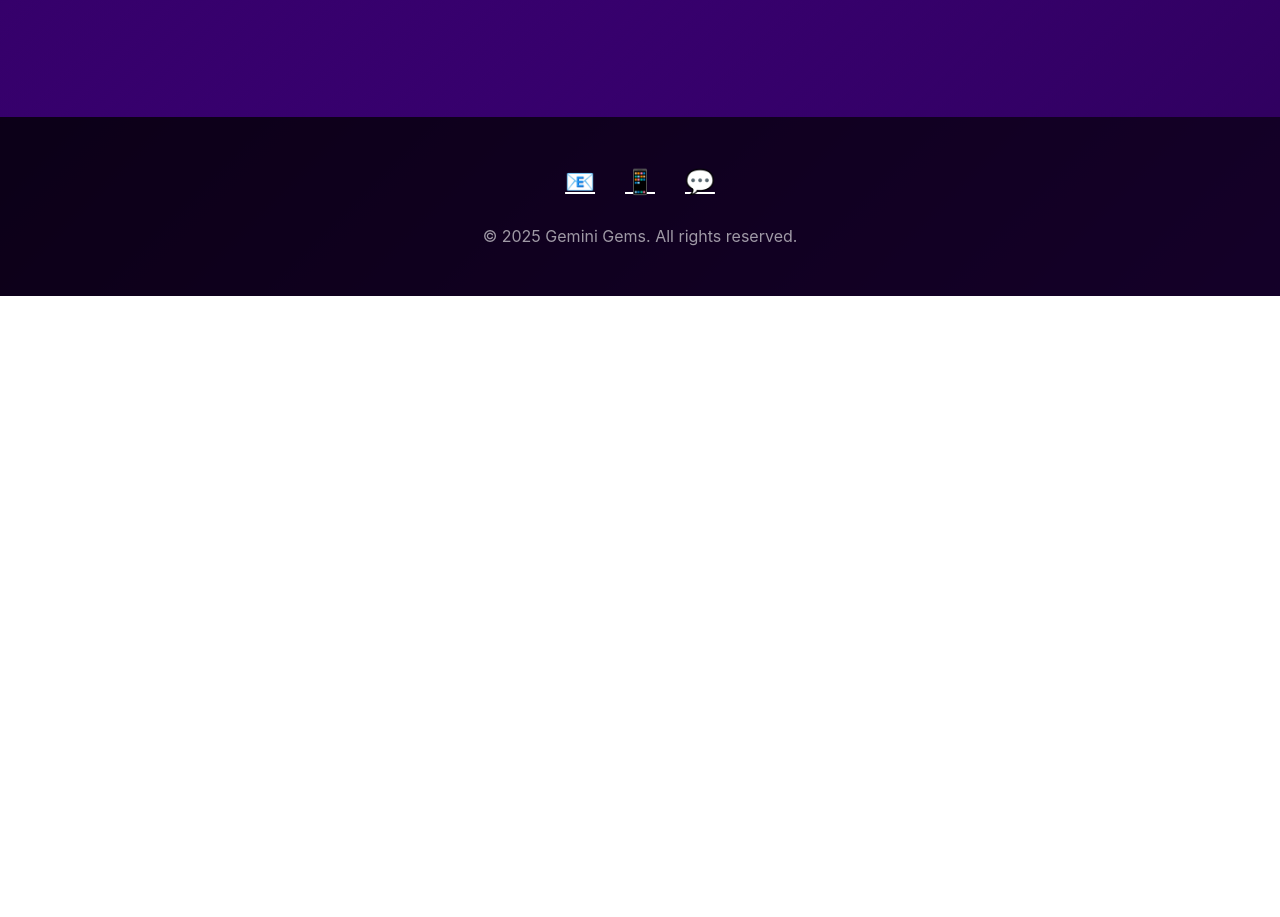
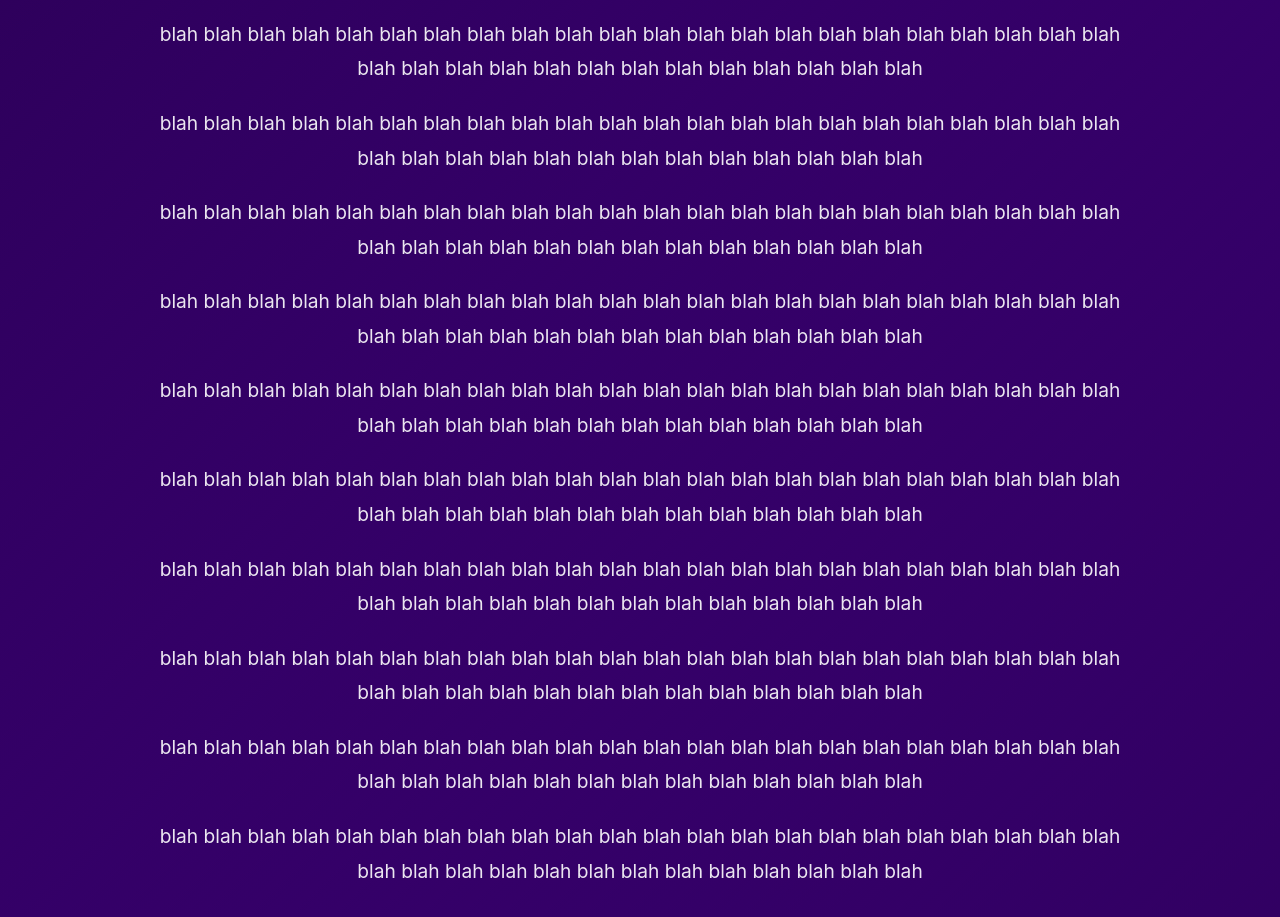
Before and after one commit to BayneIsCoder/GeminiGems, a plain HTML site: page index.html in a window 1280 px wide. Shown: the part 1849-2766 px from the top of the page. Before the commit the page ends 2145 px from the top, so only its background shows below. Drawn offline with Linux system fonts and the light colour scheme.

Commit message:
Update index.html
even moor blahh

```diff
--- a/index.html
+++ b/index.html
@@ -373,6 +373,17 @@
             <h2>About Gemini Gems</h2>
             <p>Welcome to the future of stone trading. Gemini's blah blah blah blah blah blah blah blah blah blah blah blah blah blah blah blah blah blah blah blah blah blah blah blah</p>
             <p>blah blah blah blah blah blah blah blah blah blah blah blah blah blah blah blah blah blah blah blah blah blah blah blah blah blah blah blah blah blah blah blah blah blah blah</p>
+            <p>blah blah blah blah blah blah blah blah blah blah blah blah blah blah blah blah blah blah blah blah blah blah blah blah blah blah blah blah blah blah blah blah blah blah blah</p>
+            <p>blah blah blah blah blah blah blah blah blah blah blah blah blah blah blah blah blah blah blah blah blah blah blah blah blah blah blah blah blah blah blah blah blah blah blah</p>
+            <p>blah blah blah blah blah blah blah blah blah blah blah blah blah blah blah blah blah blah blah blah blah blah blah blah blah blah blah blah blah blah blah blah blah blah blah</p>
+            <p>blah blah blah blah blah blah blah blah blah blah blah blah blah blah blah blah blah blah blah blah blah blah blah blah blah blah blah blah blah blah blah blah blah blah blah</p>
+            <p>blah blah blah blah blah blah blah blah blah blah blah blah blah blah blah blah blah blah blah blah blah blah blah blah blah blah blah blah blah blah blah blah blah blah blah</p>
+            <p>blah blah blah blah blah blah blah blah blah blah blah blah blah blah blah blah blah blah blah blah blah blah blah blah blah blah blah blah blah blah blah blah blah blah blah</p>
+            <p>blah blah blah blah blah blah blah blah blah blah blah blah blah blah blah blah blah blah blah blah blah blah blah blah blah blah blah blah blah blah blah blah blah blah blah</p>
+            <p>blah blah blah blah blah blah blah blah blah blah blah blah blah blah blah blah blah blah blah blah blah blah blah blah blah blah blah blah blah blah blah blah blah blah blah</p>
+            <p>blah blah blah blah blah blah blah blah blah blah blah blah blah blah blah blah blah blah blah blah blah blah blah blah blah blah blah blah blah blah blah blah blah blah blah</p>
+            <p>blah blah blah blah blah blah blah blah blah blah blah blah blah blah blah blah blah blah blah blah blah blah blah blah blah blah blah blah blah blah blah blah blah blah blah</p>
+
         </div>
     </section>
 
@@ -384,7 +395,7 @@
                 <a href="#">📱</a>
                 <a href="#">💬</a>
             </div>
-            <p class="footer-text">© 2025 Gemini Gems. All rights reserved.</p>
+            <p class="footer-text">© 2025 Gem1ni. All rights reserved.</p>
         </div>
     </footer>
 
```
